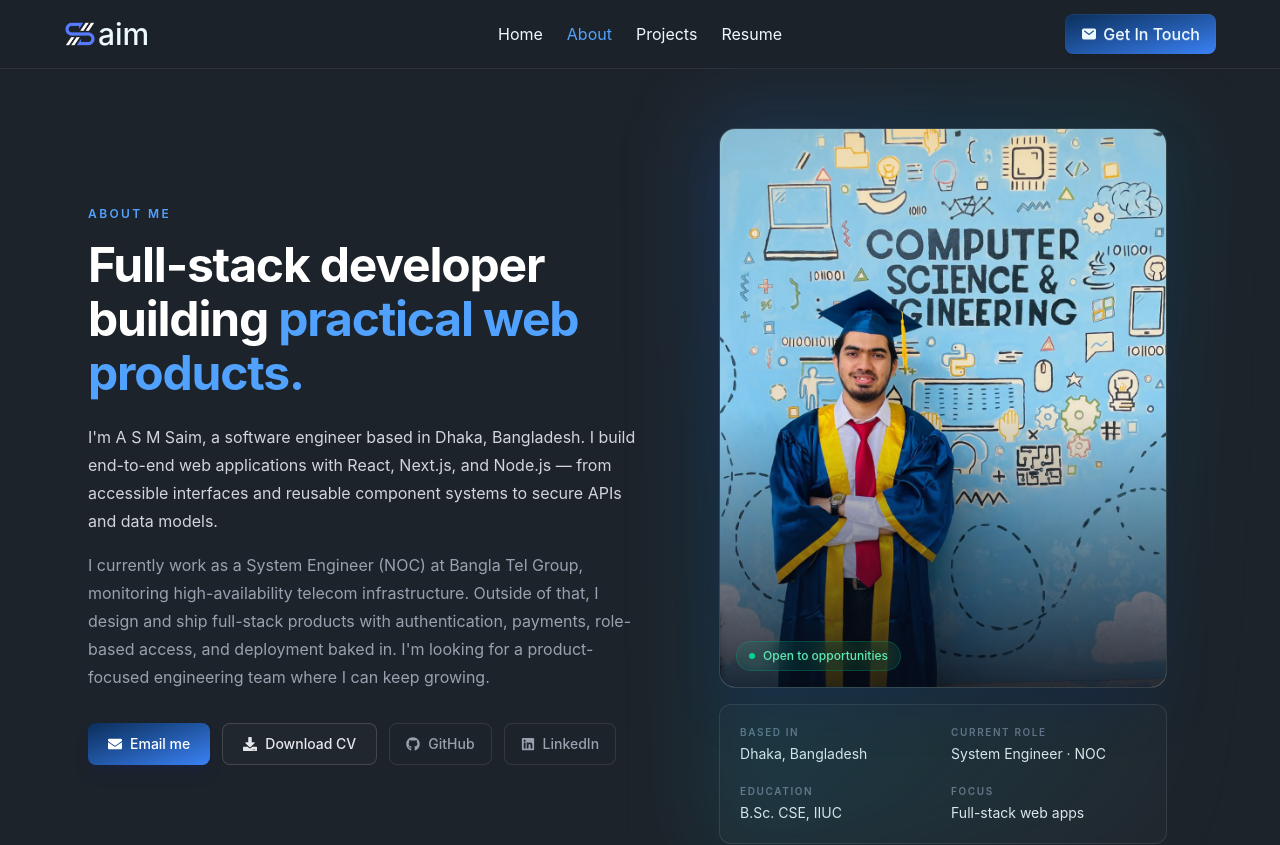
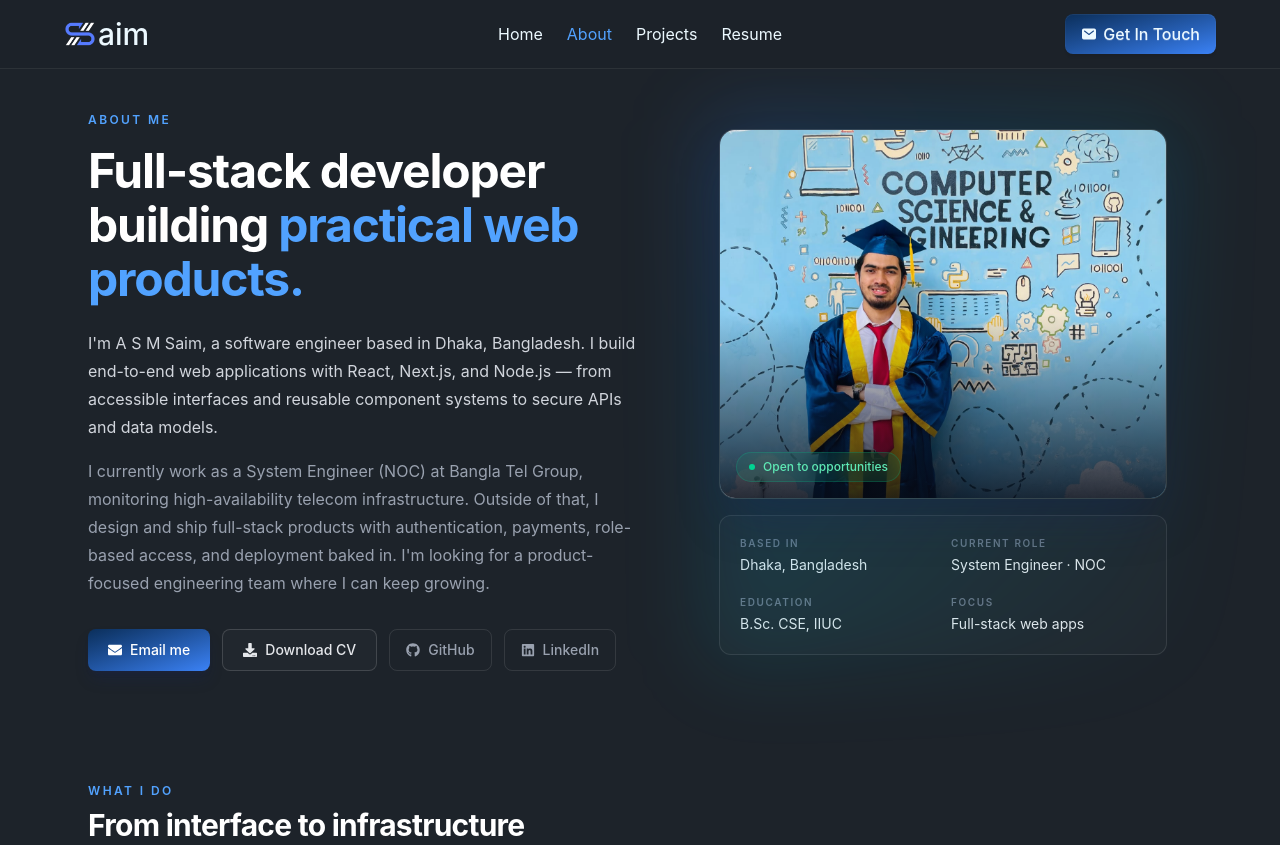
Before and after one commit to asm-saim/portfolio, a React (Vite) app: page /about in a window 1280 px wide. Shown: the top 845 px of the page. Built offline with nearby package versions, Linux system fonts and the light colour scheme.

Commit message:
style: fit about hero within desktop viewport
Cap the portrait height with a viewport-relative clamp on large screens and tighten the section padding so the intro columns fit above the fold.

```diff
--- a/src/pages/About/About.jsx
+++ b/src/pages/About/About.jsx
@@ -85,7 +85,7 @@ const About = () => {
       <section
         id="about"
         aria-labelledby="about-title"
-        className="relative mx-auto max-w-6xl px-4 pt-28 pb-16 sm:px-6 sm:pt-32 sm:pb-20"
+        className="relative mx-auto max-w-6xl px-4 pt-28 pb-16 sm:px-6 sm:pt-32 sm:pb-20 lg:pt-28 lg:pb-12"
       >
         <div className="grid items-center gap-10 lg:grid-cols-[1.05fr_0.95fr] lg:gap-14">
           {/* Copy */}
@@ -188,7 +188,7 @@ const About = () => {
                 src={aboutPhoto}
                 alt="Portrait of A S M Saim in graduation attire"
                 decoding="async"
-                className="aspect-[4/5] w-full object-cover object-center"
+                className="aspect-[4/5] w-full object-cover object-center lg:aspect-auto lg:h-[clamp(20rem,46vh,30rem)]"
               />
               <div
                 aria-hidden="true"
```
